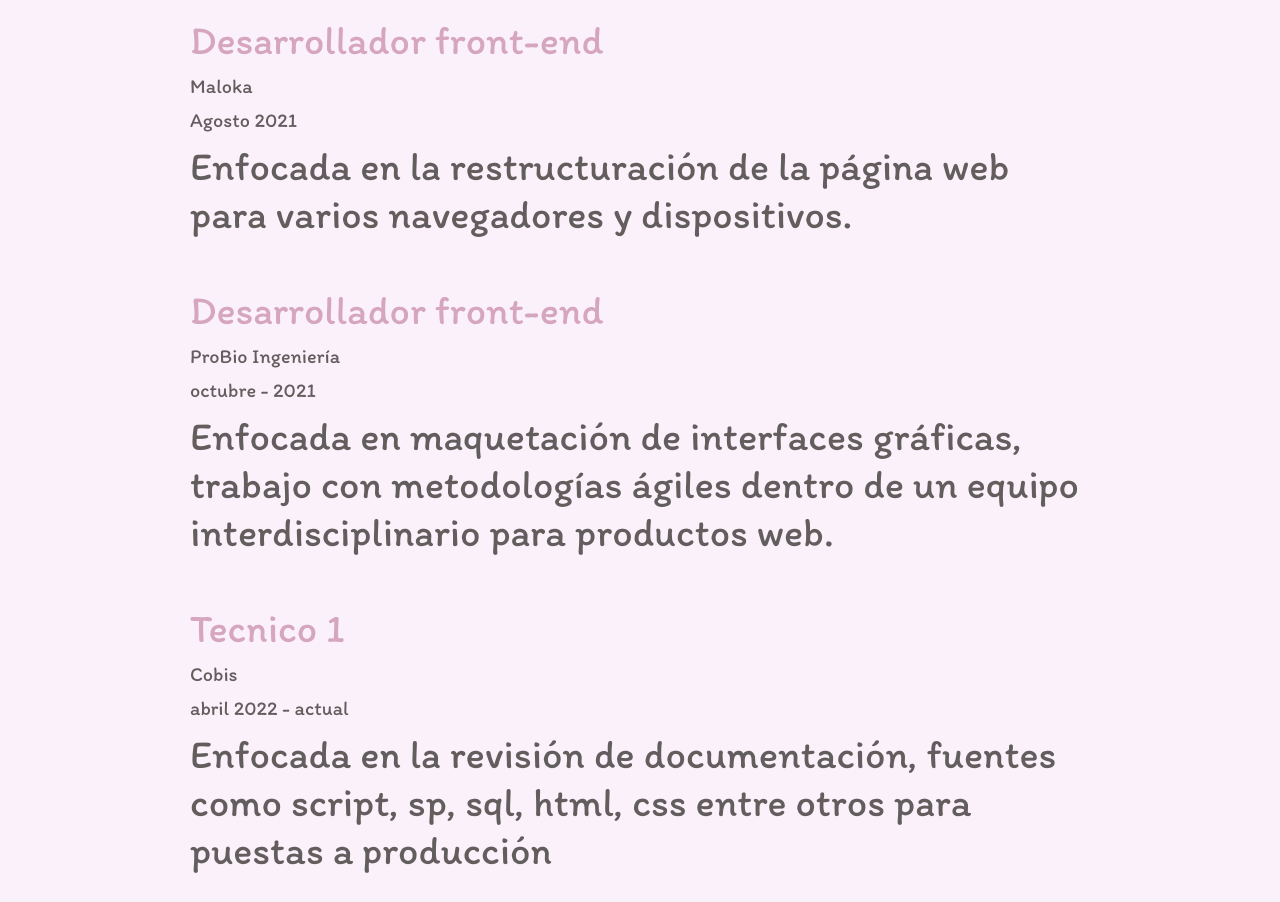
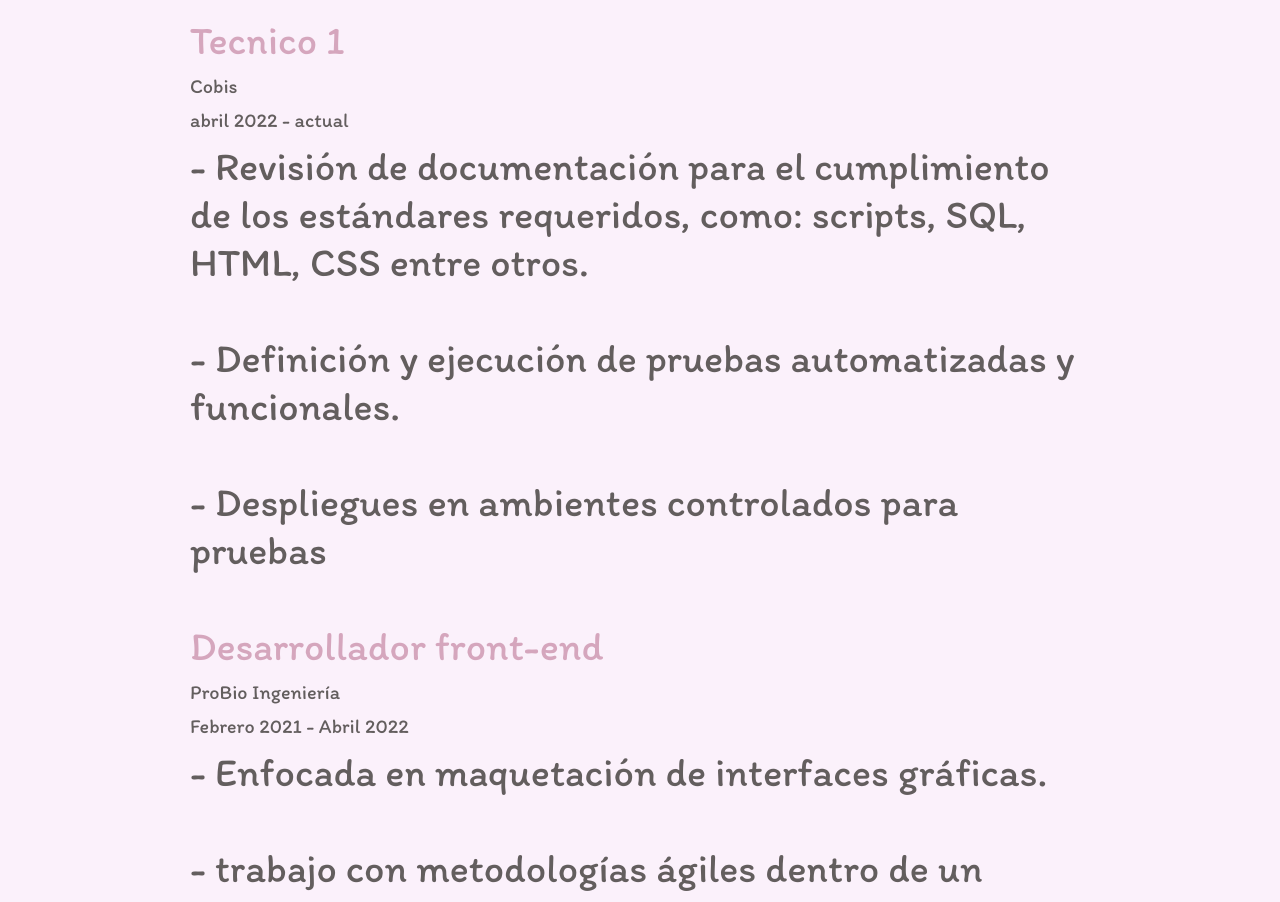
Before and after one commit to Melisaizaquita/portafolio, a website: page source/pug/index.pug in a window 1280 px wide. Shown: the part 2401-3303 px from the top of the page. Drawn offline with nearby package versions, Linux system fonts and the light colour scheme; files that its build step writes are made by us from their sources; files whose address does not match are found by name.

Commit message:
Actualización

```diff
--- a/package.json
+++ b/package.json
@@ -8,8 +8,9 @@
     "compile_sass": "node-sass --output-style compressed ./source/sass/styles.scss > ./styles/styles.css",
     "watch_sass": "node-sass --watch ./source/sass --recursive --output ./styles/ ",
     "watch_pug": "gulp watchPug",
+    "watch_js": "gulp watchJs",
     "serve": "http-server ./",
-    "dev": "concurrently \"npm run serve\" \"npm run watch_pug\" \"npm run watch_sass\""
+    "dev": "concurrently \"npm run serve\" \"npm run watch_pug\" \"npm run watch_sass\" \"npm run watch_js\" "
   },
   "keywords": [
     "portafolio",
--- a/source/pug/_experience.pug
+++ b/source/pug/_experience.pug
@@ -2,17 +2,16 @@ section.experience
    h2.experience__title Experiencia
    ul.experience__list
       li
-         p.experience__sutitle Desarrollador front-end
-         p.experience__subtitle Maloka
-         p.experience__subtitle Agosto 2021
-         p.experience__text Enfocada en la restructuración de la página web para varios navegadores y dispositivos.
+         p.experience__sutitle Tecnico 1
+         p.experience__subtitle Cobis
+         p.experience__subtitle abril 2022 - actual
+         p.experience__text - Revisión de documentación para el cumplimiento de los estándares requeridos, como: scripts, SQL, HTML, CSS entre otros.
+         p.experience__text - Definición y ejecución de pruebas automatizadas y funcionales.
+         p.experience__text - Despliegues en ambientes controlados para pruebas
+
       li
          p.experience__sutitle Desarrollador front-end
          p.experience__subtitle ProBio Ingeniería
-         p.experience__subtitle octubre - 2021
-         p.experience__text Enfocada en maquetación de interfaces gráficas, trabajo con metodologías ágiles dentro de un equipo interdisciplinario para productos web.
-      li
-         p.experience__sutitle Tecnico 1
-         p.experience__subtitle Cobis
-         p.experience__subtitle abril 2022 - actual
-         p.experience__text Enfocada en la revisión de documentación, fuentes como script, sp, sql, html, css entre otros para puestas a producción
+         p.experience__subtitle Febrero 2021 - Abril 2022
+         p.experience__text - Enfocada en maquetación de interfaces gráficas.
+         p.experience__text - trabajo con metodologías ágiles dentro de un equipo interdisciplinario para productos web.
```
Also changed, not shown: gulpfile.js (+9 -0 lines), index.html, source/js/index.js (added).
